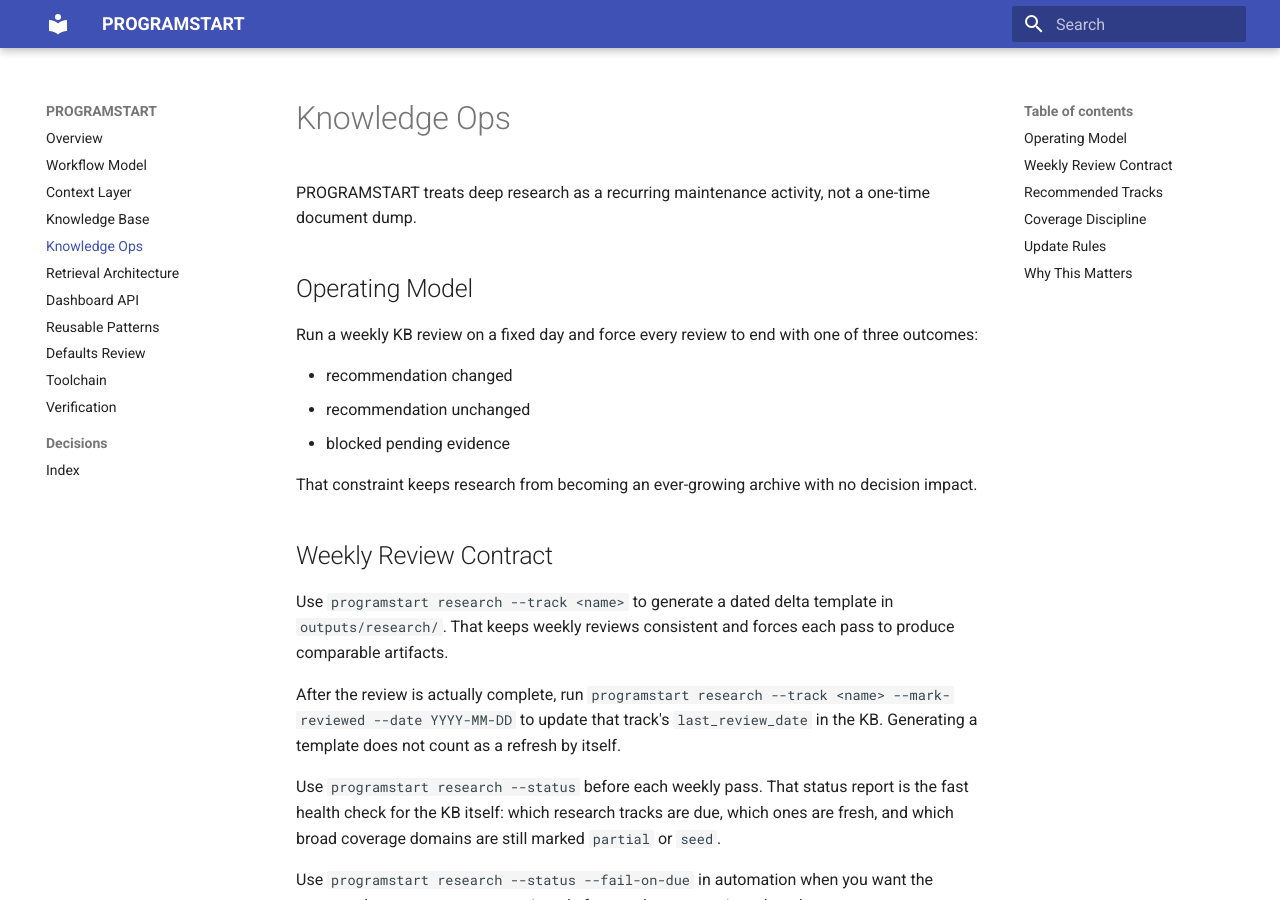
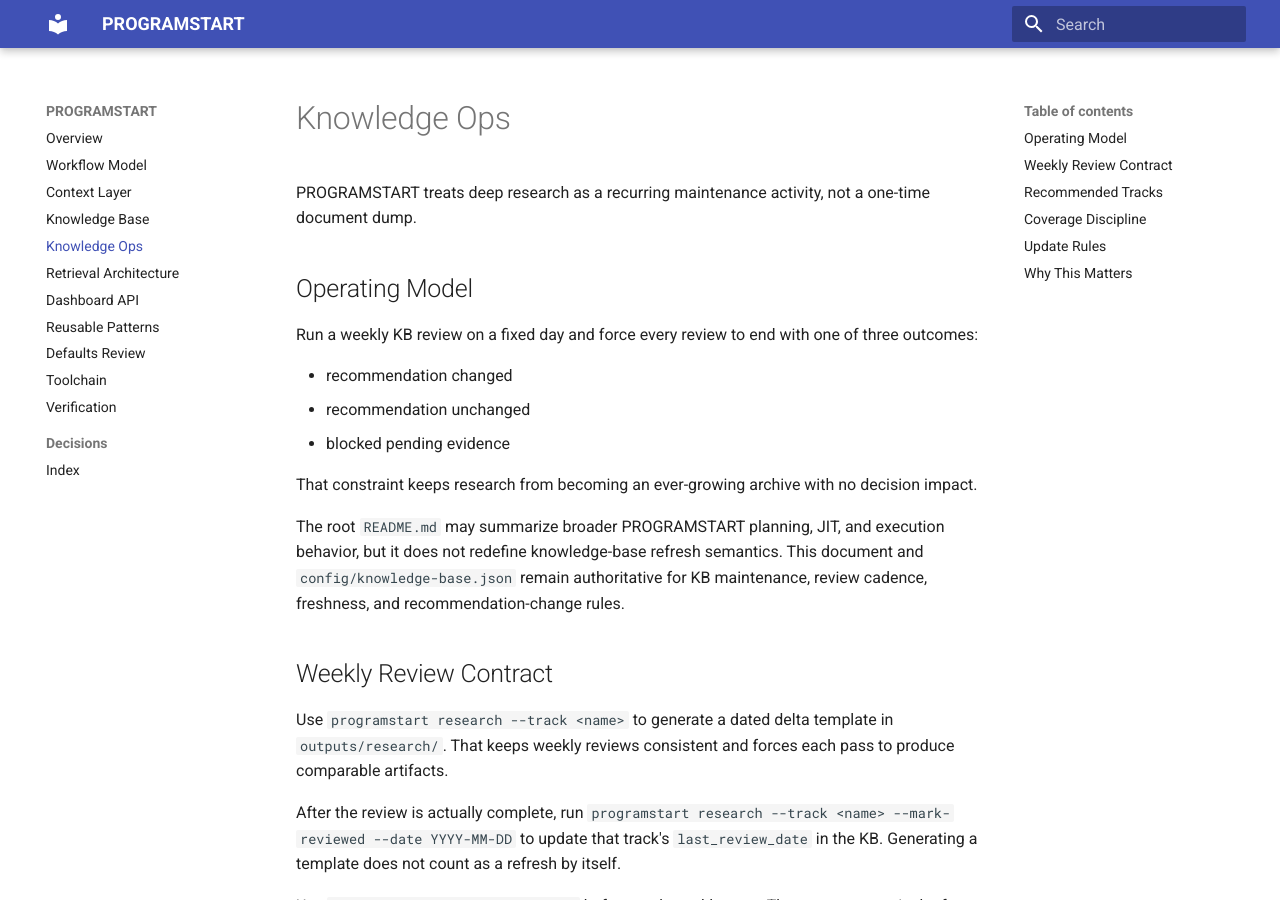
Before and after one commit to GrahamArdent/PROGRAMSTART, an MkDocs documentation site: the page built from docs/knowledge-ops.md, in a window 1280 px wide and 900 px high. Built offline with MkDocs 1.6.1 and Material for MkDocs 9.7.7, drawn with Linux system fonts in a browser that asks for light colours.

Commit message:
docs(kb): clarify README summary boundary

```diff
--- a/docs/knowledge-ops.md
+++ b/docs/knowledge-ops.md
@@ -11,6 +11,8 @@ Run a weekly KB review on a fixed day and force every review to end with one of
 - blocked pending evidence
 
 That constraint keeps research from becoming an ever-growing archive with no decision impact.
+
+The root `README.md` may summarize broader PROGRAMSTART planning, JIT, and execution behavior, but it does not redefine knowledge-base refresh semantics. This document and `config/knowledge-base.json` remain authoritative for KB maintenance, review cadence, freshness, and recommendation-change rules.
 
 ## Weekly Review Contract
 
```
